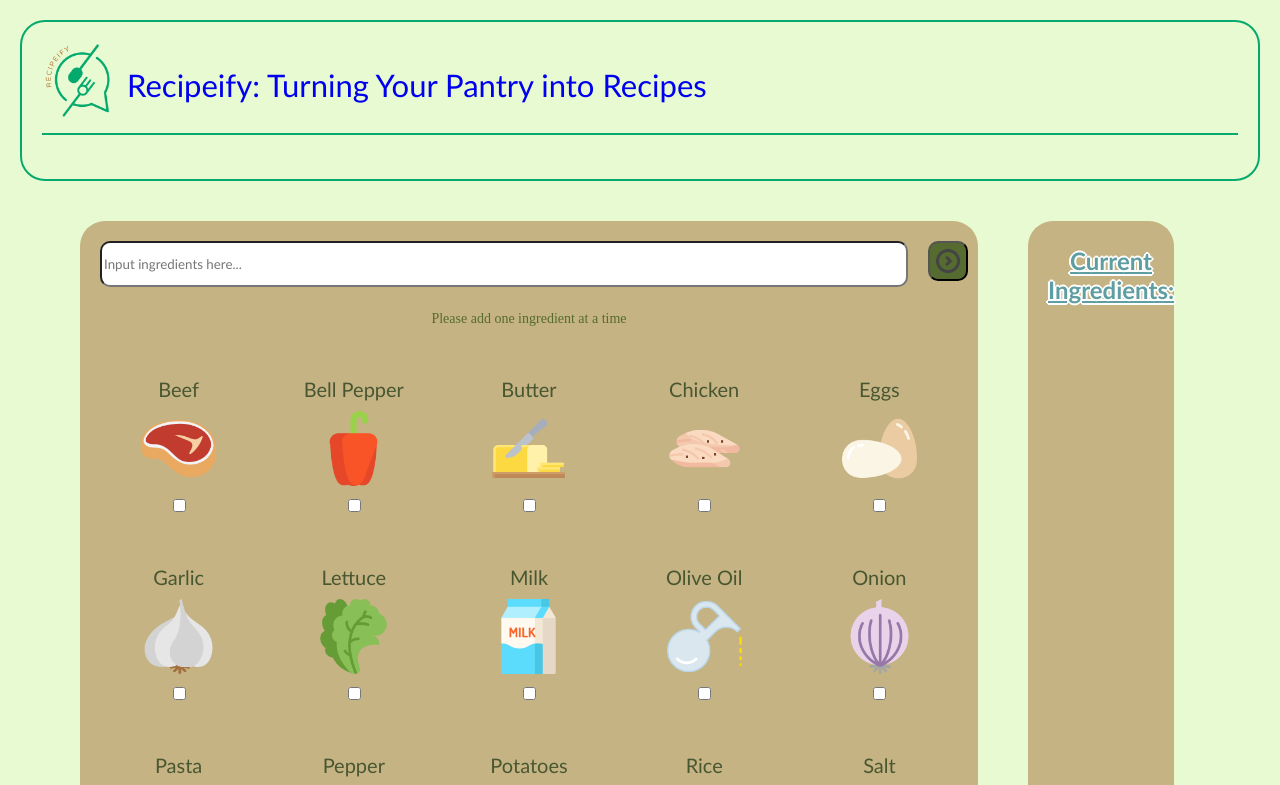
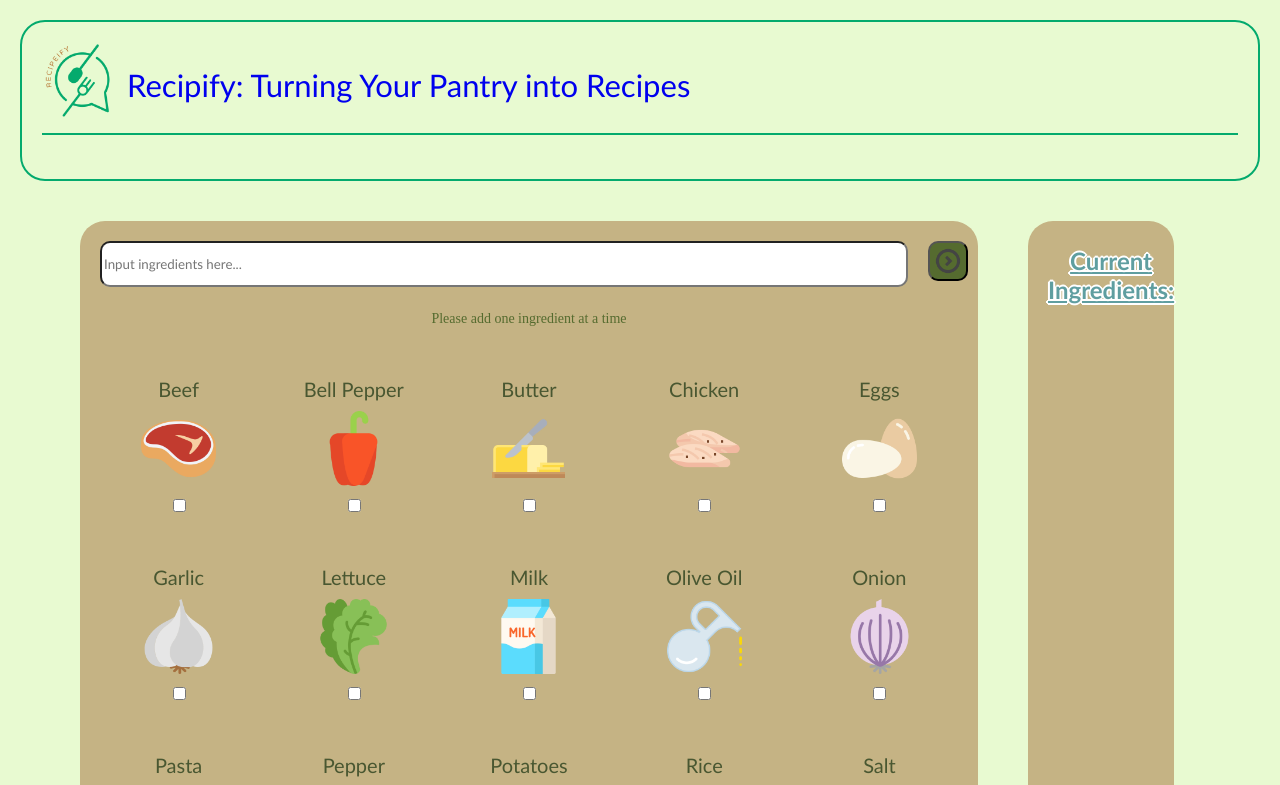
Before and after one commit to SoulaiVang/Recipify, a React (Create React App) app: page / in a window 1280 px wide. Shown: the top 785 px of the page. Built offline with nearby package versions, Linux system fonts and the light colour scheme.

Commit message:
updated the spelling of the title

```diff
--- a/src/IngredientPage.js
+++ b/src/IngredientPage.js
@@ -74,7 +74,7 @@ const IngredientPage = () => {
         <header class="title-header">
           <a href="/" class="title-href">
             <img class="logo" src='../assets/logo.png' alt="Recipeify Logo"></img>
-            <span className="title-span">Recipeify: Turning Your Pantry into Recipes</span>
+            <span className="title-span">Recipify: Turning Your Pantry into Recipes</span>
           </a>
         </header>
       </div>
```
